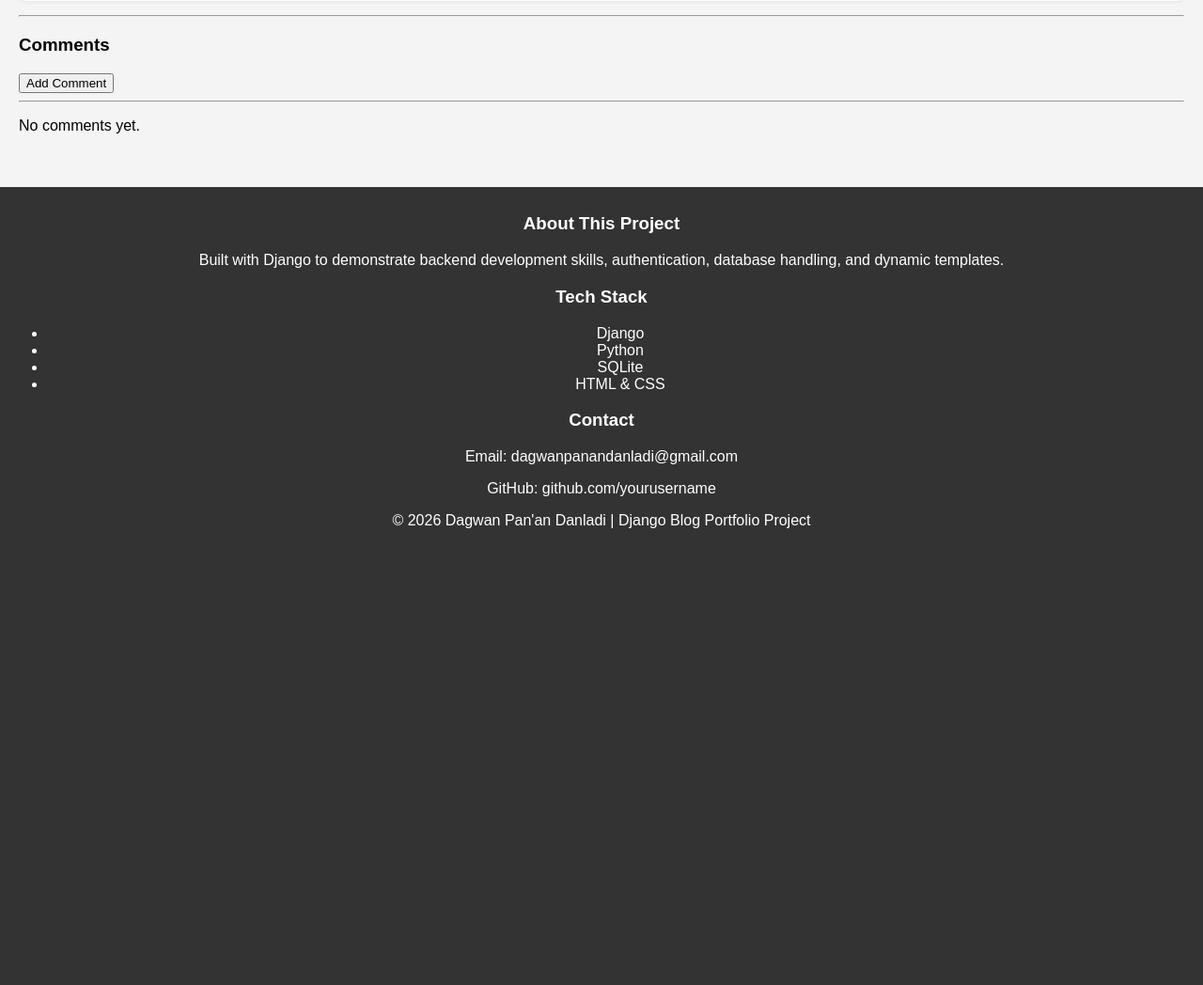
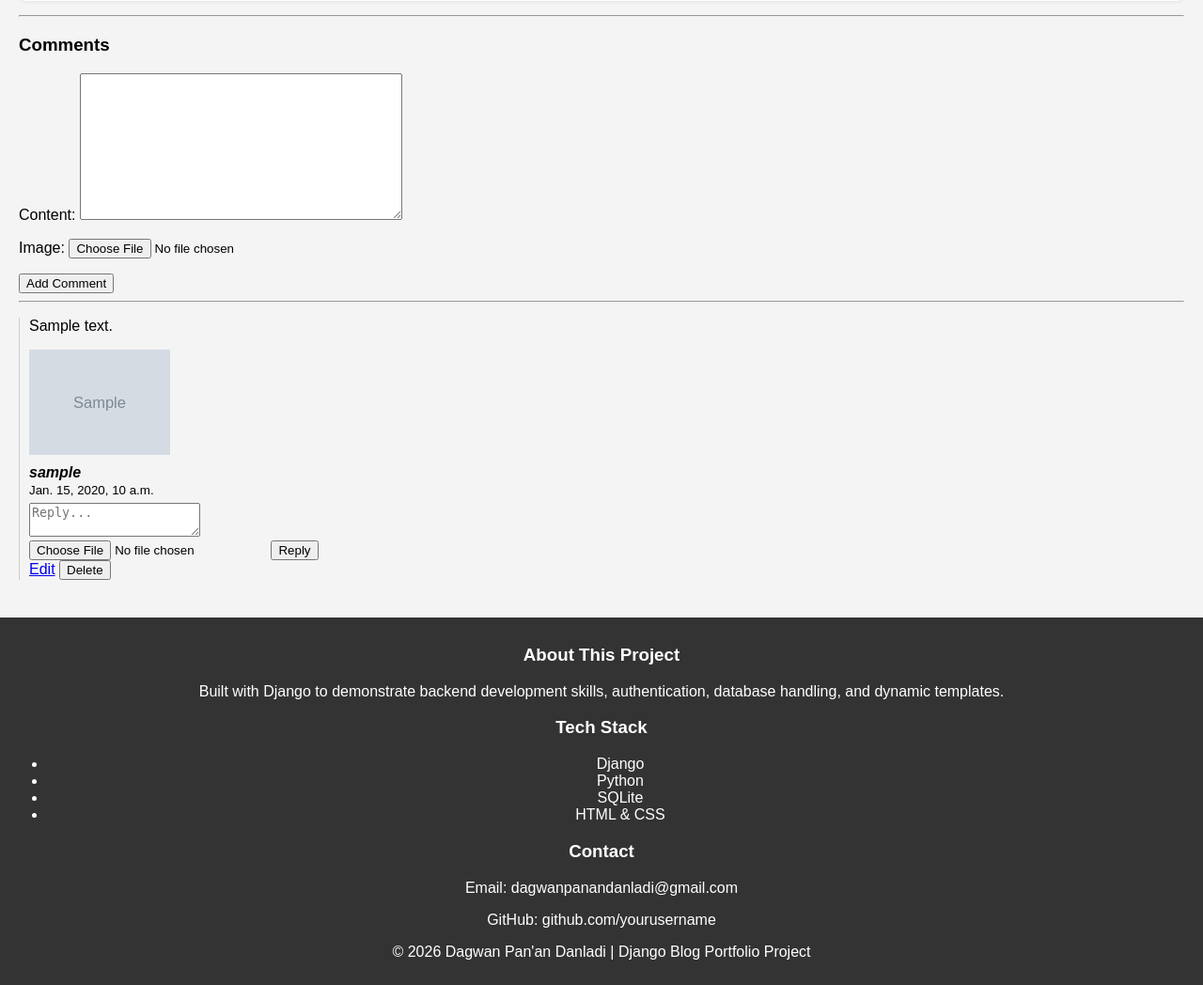
Before and after one commit to Dagwanpan/blog_project, a Django app: page /post/1/ in a window 1280 px wide. Shown: the part 762-1810 px from the top of the page at 94% size. Before the commit the page ends 1324 px from the top, so only its background shows below. Run offline with Django 5.2, Linux system fonts and the light colour scheme; a user stored in the database is signed in; tables that the repository leaves empty hold one stand-in row (values such as "Sample post"); grey boxes marked "Sample" are stand-in pictures.

Commit message:
Added comments system (3 levels): delete, edit, and image upload

```diff
--- a/posts/admin.py
+++ b/posts/admin.py
@@ -1,5 +1,6 @@
 from django.contrib import admin
-from .models import Post
+from .models import Post, Comment
 
 # Register Models.
 admin.site.register(Post)
+admin.site.register(Comment)
--- a/posts/forms.py
+++ b/posts/forms.py
@@ -1,5 +1,5 @@
 from django import forms
-from .models import Post
+from .models import Post, Comment
 
 # Post Form
 class PostForm(forms.ModelForm):
@@ -10,3 +10,12 @@ class PostForm(forms.ModelForm):
             'content',
             'image'
         ]
+
+# Comment form
+class CommentForm(forms.ModelForm):
+    class Meta:
+        model = Comment
+        fields = [
+            'content',
+            'image'
+        ]
--- a/posts/models.py
+++ b/posts/models.py
@@ -11,3 +11,15 @@ class Post(models.Model):
 
 def __str__(self):
     return self.title
+
+class Comment(models.Model):
+    post = models.ForeignKey(Post, on_delete=models.CASCADE, related_name='comments')
+    parent = models.ForeignKey('self', on_delete=models.CASCADE, null=True, blank=True, related_name='replies')
+
+    author = models.ForeignKey(User, on_delete=models.CASCADE)
+    content = models.TextField()
+    image = models.ImageField(upload_to='comment_images', blank=True, null=True)
+    created_at = models.DateTimeField(auto_now_add=True)
+
+    def __str__(self):
+        return f'{self.author.username}: {self.content[:20]}'
--- a/posts/urls.py
+++ b/posts/urls.py
@@ -1,5 +1,5 @@
 from django.urls import path
-from .views import home, create_post, update_post, post_detail, delete_post
+from .views import home, create_post, update_post, post_detail, delete_post, edit_comment, delete_comment
 
 # Post Routes
 urlpatterns = [
@@ -8,4 +8,6 @@ urlpatterns = [
     path('update/<int:id>/', update_post, name='update_post'),
     path('post/<int:id>/', post_detail, name='post_detail'),
     path('delete/<int:id>/', delete_post, name='delete_post'),
+    path('comment/edit/<int:id>/', edit_comment, name='edit_comment'),
+    path('comment/delete/<int:id>/', delete_comment, name='delete_comment'),
 ]
--- a/posts/views.py
+++ b/posts/views.py
@@ -1,11 +1,14 @@
 from django.shortcuts import render, redirect, get_object_or_404
 from django.contrib.auth.decorators import login_required
-from .models import Post
-from .forms import PostForm
+from django.db.models import Count
+from .models import Post, Comment
+from .forms import PostForm, CommentForm
 
 # Home page
 def home(request):
-    posts = Post.objects.all()
+    posts = Post.objects.select_related('author').annotate(
+        total_comments = Count('comments')
+    ).order_by('-created_at')
 
     return render(request, 'posts/home.html', {
         'posts': posts
@@ -54,9 +57,66 @@ def update_post(request, id):
 def post_detail(request, id):
     post = get_object_or_404(Post, id=id)
 
+    if request.method == 'POST':
+
+        if not request.user.is_authenticated:
+            return redirect('login')
+
+        form = CommentForm(request.POST, request.FILES)
+
+        if form.is_valid():
+            comment = form.save(commit=False)
+            comment.post = post
+            comment.author = request.user
+
+        parent_id = request.POST.get('parent_id')
+        if parent_id:
+            comment.parent = Comment.objects.get(id=parent_id)
+
+        comment.save()
+        return redirect('post_detail', id=post.id)
+
+    else:
+        form = CommentForm()
+
+    comments = post.comments.filter(parent=None).order_by('-created_at')
+
     return render(request, 'posts/post_detail.html', {
-        'post': post
+        'post': post,
+        'comments': comments,
+        'form': form
     })
+
+# Edit Comment
+def edit_comment(request, id):
+    comment = get_object_or_404(Comment, id=id)
+
+    if comment.author != request.user:
+        return redirect('home')
+
+    if request.method == 'POST':
+        form = CommentForm(request.POST, request.FILES, instance=comment)
+
+        if form.is_valid():
+            form.save()
+            return redirect(f'/post/{comment.post.id}/#comment-form')
+    else:
+        form = CommentForm(instance=comment)
+
+    return render(request, 'posts/edit_comment.html', {
+        'form': form
+    })
+
+# Delete comment
+def delete_comment(request, id):
+    comment = get_object_or_404(Comment, id=id)
+
+    if comment.author != request.user:
+        return redirect('home')
+
+    post_id = comment.post.id
+    comment.delete()
+    return redirect('post_detail', id=post_id)
 
 # Delete post by id
 @login_required
--- a/templates/posts/comment.html
+++ b/templates/posts/comment.html
@@ -50,7 +50,7 @@
         Only show edit/delete if the logged-in user
         is the author of the comment
     -->
-    {% comment %} {% if comment.author == user %}
+    {% if comment.author == user %}
 
         <!-- Edit comment -->
         <a href="{% url 'edit_comment' comment.id %}">Edit</a>
@@ -61,7 +61,7 @@
             <button type="submit">Delete</button>
         </form>
 
-    {% endif %} {% endcomment %}
+    {% endif %}
 
     <!-- ============================= -->
     <!-- 🔁 RECURSION (Nested Replies) -->
```
Also changed, not shown: posts/migrations/0004_comment.py (added), posts/migrations/0005_comment_image.py (added).
